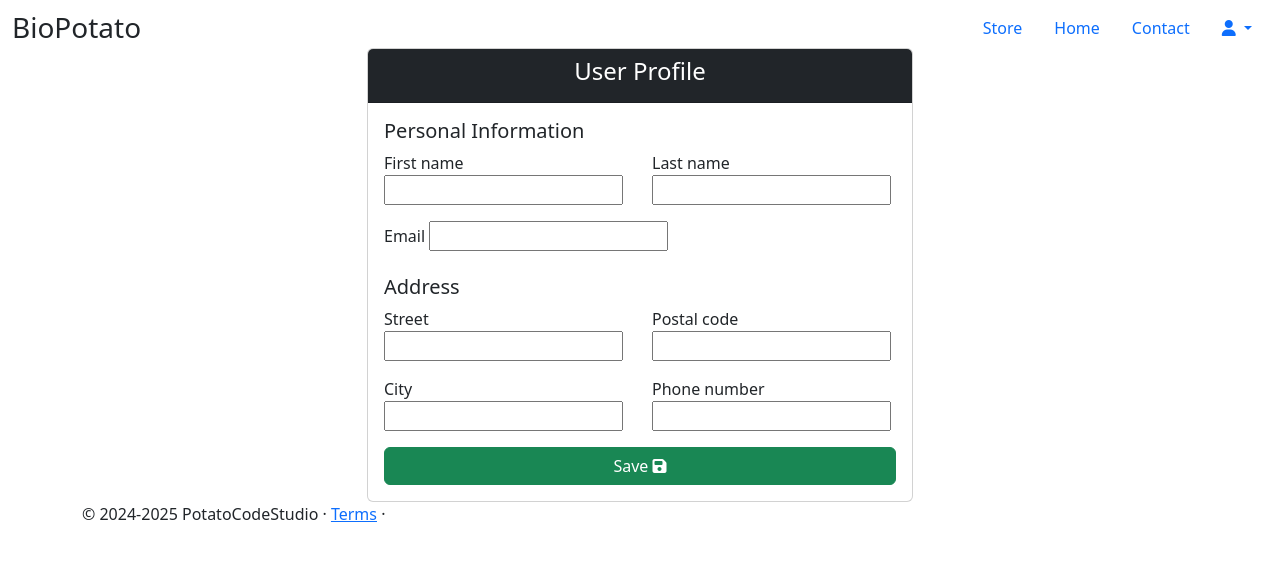
After one commit to infoshareacademy/jpydzr6-potato-code-studio, a Django app: template bio_market_store/store/templates/user_profile.html in a window 1280 px wide. The commit adds this page. Shown: the top 561 px of the page. Run offline with Django 5.2, Linux system fonts and the light colour scheme; the template is opened without the code that fills it, so the values that code supplies are empty, except form fields; tables that the repository leaves empty hold one stand-in row (values such as "Sample post"); form fields are guessed from the names that the template uses.

Commit message:
Fix: Bug fix

```diff
--- a/bio_market_store/store/admin.py
+++ b/bio_market_store/store/admin.py
@@ -1,7 +1,7 @@
 from django.contrib import admin
 from django import forms
 from django.contrib.auth.forms import UserChangeForm, AdminPasswordChangeForm
-from .models import UserProfile, Address
+from .models import UserProfile, Address, MiniQuizBio
 from .forms import UserCreatingForm
 
 
@@ -65,3 +65,4 @@ class UserProfileAdmin(admin.ModelAdmin):
 
 
 admin.site.register(UserProfile, UserProfileAdmin)
+admin.site.register(MiniQuizBio)
--- /dev/null
+++ b/bio_market_store/store/templates/user_profile.html
@@ -0,0 +1,140 @@
+{% load static %}
+
+<!DOCTYPE html>
+<html lang="en">
+  <head>
+    <meta charset="UTF-8" />
+    <meta name="viewport" content="width=device-width, initial-scale=1.0" />
+    <link
+      href="https://cdn.jsdelivr.net/npm/bootstrap@5.3.3/dist/css/bootstrap.min.css"
+      rel="stylesheet"
+      integrity="sha384-QWTKZyjpPEjISv5WaRU9OFeRpok6YctnYmDr5pNlyT2bRjXh0JMhjY6hW+ALEwIH"
+      crossorigin="anonymous"
+    />
+    <link
+      rel="stylesheet"
+      href="https://cdnjs.cloudflare.com/ajax/libs/font-awesome/6.5.1/css/all.min.css"
+    />
+    <link href="{% static 'css/user_profile.css' %}" rel="stylesheet" />
+    <script src="{% static 'js/alerts.js' %}"></script>
+  </head>
+  <body>
+    <header class="navbar navbar-expand-md fixed-top">
+        <div class="container-fluid d-flex justify-content-between align-items-center">
+            <h3 class="float-md-start mb-0" id="BioPotato">BioPotato</h3>
+            <nav class="nav nav-masthead justify-content-center float-md-end">
+                <a class="nav-link active" id="storeNav" href="">Store</a>
+                <a class="nav-link" id="aboutNav" href="{% url 'cover-page' %}">Home</a>
+                <a class="nav-link" id="contactNav" href="{% url 'contact-page' %}">Contact</a>
+                <li class="nav-item dropdown">
+                <a class="nav-link dropdown-toggle" href="#" id="userDropdown" role="button" data-bs-toggle="dropdown" aria-expanded="false">
+                    <i class="fas fa-user"></i>
+                </a>
+                <ul class="dropdown-menu dropdown-menu-end" aria-labelledby="userDropdown">
+                    {% if user.is_authenticated %}
+                      <li><a class="dropdown-item" href="{% url 'user_profile' %}">Profile</a></li>
+                      <li><hr class="dropdown-divider"></li>
+                      <li><a class="dropdown-item" href="{% url 'logout' %}">Logout</a></li>
+                    {% else %}
+                      <li>
+                        <a href="{% url 'login' %}" type="submit" class="dropdown-item">Sign In</a>
+                      </li>
+                      <li><hr class="dropdown-divider"></li>
+                      <li>
+                        <a href="{% url 'register' %}" type="submit" class="dropdown-item">Sign Up</a>
+                      </li>
+                    {% endif %}
+                </ul>
+            </li>
+            </nav>
+        </div>
+    </header>
+
+    <div class="container mt-5">
+      <div
+      id="success-alert"
+      class="alert alert-success d-none text-center"
+      role="alert"
+    ></div>
+      <div class="row justify-content-center">
+        <div class="col-md-6">
+          <div class="card">
+            <div class="card-header bg-dark text-white text-center">
+              <h4>User Profile</h4>
+            </div>
+            <div class="card-body">
+              <form method="POST">
+                {% csrf_token %}
+
+                <h5>Personal Information</h5>
+                <div class="row mb-3">
+                    <div class="col-md-6">
+                        {{ user_profile_form.first_name.label_tag }}
+                        {{ user_profile_form.first_name }}
+                    </div>
+                    <div class="col-md-6">
+                        {{ user_profile_form.last_name.label_tag }}
+                        {{ user_profile_form.last_name }}
+                    </div>
+                </div>
+
+                <div class="row mb-3">
+                    <div class="col-md-12">
+                        {{ user_profile_form.email.label_tag }}
+                        {{ user_profile_form.email }}
+                    </div>
+                </div>
+
+                <h5 class="mt-4">Address</h5>
+                <div class="row mb-3">
+                    <div class="col-md-6">
+                        {{ address_form.street.label_tag }}
+                        {{ address_form.street }}
+                    </div>
+                    <div class="col-md-6">
+                        {{ address_form.postal_code.label_tag }}
+                        {{ address_form.postal_code }}
+                    </div>
+                </div>
+
+                <div class="row mb-3">
+                <div class="col-md-6">
+                    {{ address_form.city.label_tag }}
+                    {{ address_form.city }}
+                </div>
+                    <div class="col-md-6">
+                        {{ address_form.phone_number.label_tag }}
+                        {{ address_form.phone_number }}
+                    </div>
+                </div>
+
+                <button type="submit" class="btn btn-success w-100" onclick="success_alert('Twój profil został zaktualizowany')">
+                  Save <i class="fas fa-save"></i>
+                </button>
+              </form>
+            </div>
+          </div>
+        </div>
+      </div>
+    </div>
+
+    <footer class="container">
+      <p class="float-end"></p>
+      <p>
+        &copy; 2024-2025 PotatoCodeStudio &middot;
+        <a
+          href="https://github.com/infoshareacademy/jpydzr6-potato-code-studio/blob/dev/README.md"
+          target="_blank"
+          >Terms</a
+        >
+        &middot;
+      </p>
+    </footer>
+
+    <script
+      src="https://cdn.jsdelivr.net/npm/bootstrap@5.3.3/dist/js/bootstrap.bundle.min.js"
+      integrity="sha384-YvpcrYf0tY3lHB60NNkmXc5s9fDVZLESaAA55NDzOxhy9GkcIdslK1eN7N6jIeHz"
+      crossorigin="anonymous"
+    ></>
+  </body>
+</html>
```
Also changed, not shown: bio_market_store/store/models.py (+15 -13 lines), bio_market_store/store/templates/mini_quiz_bio.html (+10 -6 lines), bio_market_store/store/views.py (+22 -9 lines), bio_market_store/store/migrations/0001_initial.py, bio_market_store/store/migrations/0002_auto_add_questions.py (deleted), bio_market_store/store/migrations/0002_rename_question_miniquizbio_question_text_and_more.py (added).
